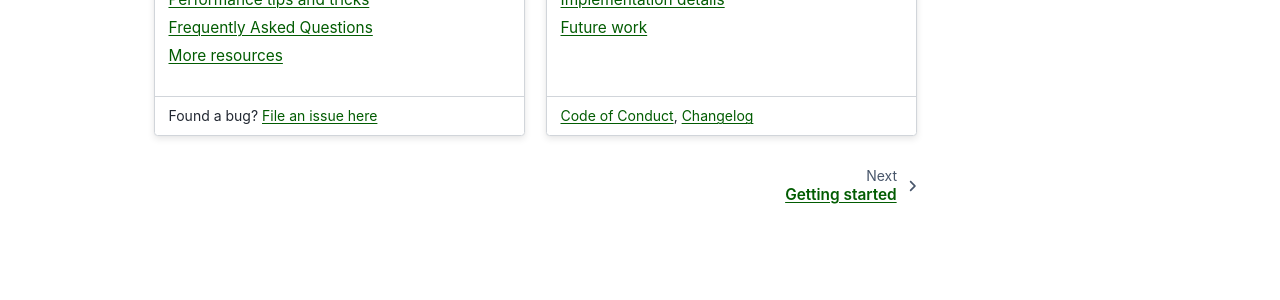
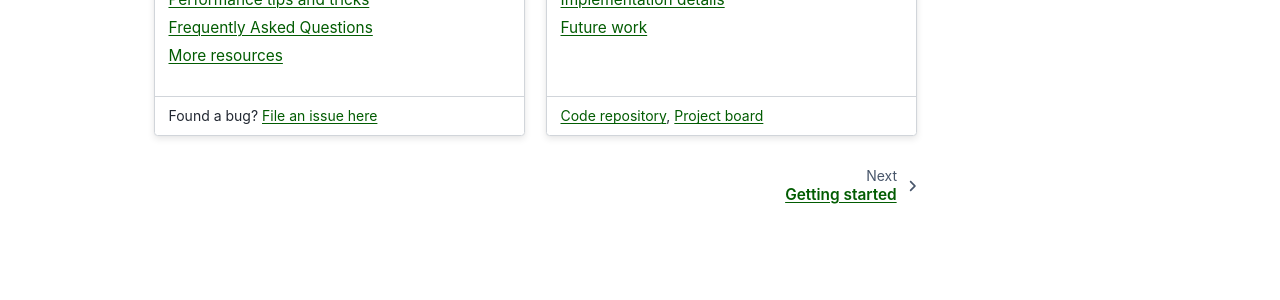
Before and after one commit to conda/conda-libmamba-solver, a Sphinx documentation site: the page built from docs/index.md, in a window 1280 px wide. Shown: the part 244-544 px from the top of the page. Built offline with Sphinx 7.4.7 and the PyData theme 0.15.4, drawn with Linux system fonts in a browser that asks for light colours.

Commit message:
Show changelog and CoC more prominently

````diff
--- a/docs/index.md
+++ b/docs/index.md
@@ -31,9 +31,11 @@
 dev/workflows
 dev/implementation
 dev/future-work
+dev/code-of-conduct
+dev/changelog
 ```
 +++
-[Code of Conduct](dev/code-of-conduct), [Changelog](dev/changelog)
+[Code repository](https://github.com/conda/conda-libmamba-solver), [Project board](https://github.com/orgs/conda/projects/15)
 
 :::
 
````
